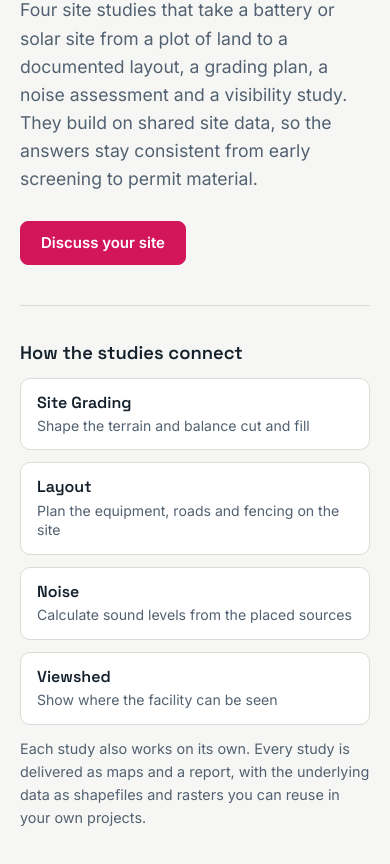
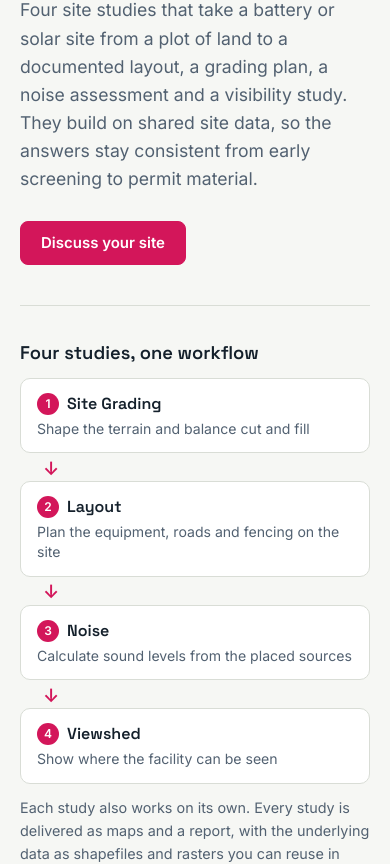
Before and after one commit to bouncyenergy/bouncy-tools, a plain HTML site: page index.html in a window 390 px wide. Shown: the part 242-1106 px from the top of the page. Drawn offline with Linux system fonts and the light colour scheme.

Commit message:
Workflow as numbered vertical flow on mobile

```diff
--- a/index.html
+++ b/index.html
@@ -59,9 +59,10 @@ h1 { font-size: clamp(2rem, 5vw, 3.2rem); font-weight: 700; max-width: 18ch; }
 
 .pipeline { padding: 36px 0 8px; }
 .pipeline h2 { font-size: 1.15rem; font-weight: 600; margin-bottom: 14px; }
-.chain { list-style: none; margin: 0; padding: 0; display: grid; grid-template-columns: repeat(4, 1fr); gap: 12px; }
+.chain { counter-reset: step; list-style: none; margin: 0; padding: 0; display: grid; grid-template-columns: repeat(4, 1fr); gap: 12px; }
 .chain li { background: var(--card); border: 1px solid var(--line); border-radius: 10px; padding: 14px 16px; position: relative; }
 .chain li b { display: block; font: 600 1rem/1.2 var(--display); }
+.chain li b::before { counter-increment: step; content: counter(step); display: inline-flex; align-items: center; justify-content: center; width: 22px; height: 22px; margin-right: 8px; border-radius: 50%; background: var(--accent); color: var(--accent-ink); font: 600 .75rem/1 var(--body); vertical-align: 1px; }
 .chain li span { display: block; color: var(--muted); font-size: .88rem; margin-top: 4px; line-height: 1.4; }
 .chain li:not(:last-child)::after { content: "\2192"; position: absolute; right: -11px; top: 50%; transform: translateY(-50%); color: var(--accent); font-weight: 700; background: var(--paper); line-height: 1; padding: 2px 0; z-index: 1; }
 .chain-note { color: var(--muted); font-size: .9rem; margin: 12px 0 0; }
@@ -90,14 +91,13 @@ section.tool:last-of-type { border-bottom: 0; }
 .foot { padding: 0 0 40px; color: var(--muted); font-size: .85rem; }
 
 @media (max-width: 760px) {
-  .chain { grid-template-columns: 1fr 1fr; }
-  .chain li:nth-child(2)::after { display: none; }
+  .chain { grid-template-columns: 1fr; gap: 28px; }
+  .chain li:not(:last-child)::after { content: "\2193"; right: auto; left: 22px; top: auto; bottom: -25px; transform: none; font-size: 1.15rem; padding: 0; background: none; }
   section.tool { grid-template-columns: 1fr; gap: 20px; padding: 36px 0; }
   .fig { max-width: 320px; }
   .cols { grid-template-columns: 1fr; gap: 16px; }
   .contact { padding: 28px 22px; }
 }
-@media (max-width: 440px) { .chain { grid-template-columns: 1fr; } .chain li::after { display: none; } }
 @media (prefers-reduced-motion: reduce) { html { scroll-behavior: auto; } }
 </style>
 </head>
@@ -119,7 +119,7 @@ section.tool:last-of-type { border-bottom: 0; }
 </header>
 
 <div class="pipeline">
-  <h2>How the studies connect</h2>
+  <h2>Four studies, one workflow</h2>
   <ol class="chain">
     <li><b>Site Grading</b><span>Shape the terrain and balance cut and fill</span></li>
     <li><b>Layout</b><span>Plan the equipment, roads and fencing on the site</span></li>
```
